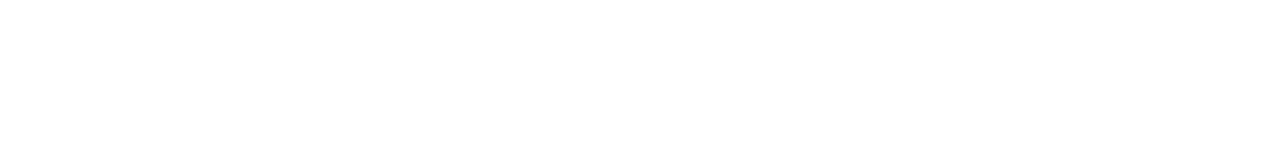
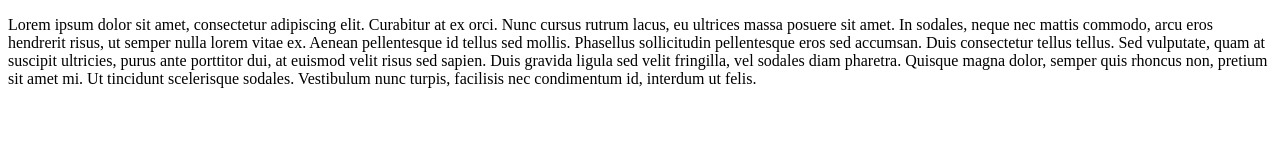
Before and after one commit to andreyblind/BSA16-JS-GIT, a plain HTML site: page index.html in a window 1280 px wide. Drawn offline with Linux system fonts and the light colour scheme.

Commit message:
002: add content to index page (added title and lorem ipsum text)

```diff
--- a/index.html
+++ b/index.html
@@ -1,7 +1,11 @@
 <!DOCTYPE html>
 <html>
     <head>
+        <title>Simple html page</title>
     </head>
     <body>
+        <p>
+            Lorem ipsum dolor sit amet, consectetur adipiscing elit. Curabitur at ex orci. Nunc cursus rutrum lacus, eu ultrices massa posuere sit amet. In sodales, neque nec mattis commodo, arcu eros hendrerit risus, ut semper nulla lorem vitae ex. Aenean pellentesque id tellus sed mollis. Phasellus sollicitudin pellentesque eros sed accumsan. Duis consectetur tellus tellus. Sed vulputate, quam at suscipit ultricies, purus ante porttitor dui, at euismod velit risus sed sapien. Duis gravida ligula sed velit fringilla, vel sodales diam pharetra. Quisque magna dolor, semper quis rhoncus non, pretium sit amet mi. Ut tincidunt scelerisque sodales. Vestibulum nunc turpis, facilisis nec condimentum id, interdum ut felis.
+        </p>
     </body>
 </html>
```
